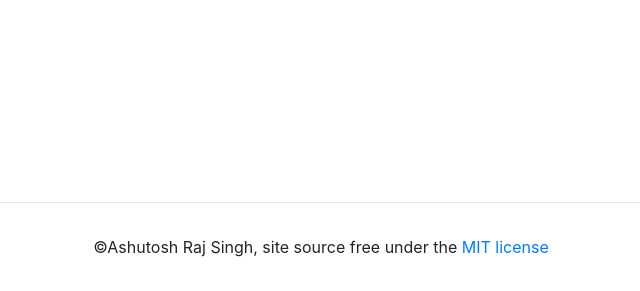
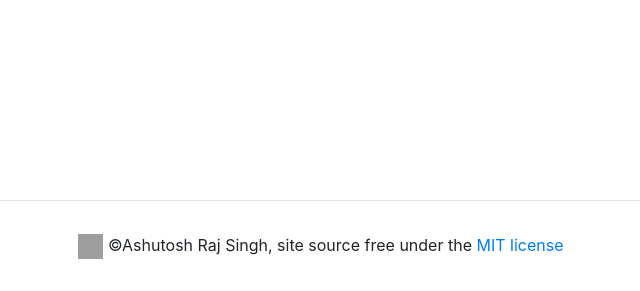
Before and after one commit to finite-simple-group-of-order-two/randomstringgen, a Django app: page / in a window 1280 px wide. Shown: the part 509-800 px from the top of the page, without its empty margins (319-959 px from the left). Run offline with Django 3.2, Linux system fonts and the light colour scheme; grey boxes are pictures that could not be loaded.

Commit message:
Photos don't work like that apparently

```diff
--- a/generator/templates/generator/home.html
+++ b/generator/templates/generator/home.html
@@ -45,7 +45,7 @@
         <footer class="footer mt-auto">
           <hr>
           <div class="container p-3 my-3" style="text-align: center;">
-            ©Ashutosh Raj Singh, site source free under the <a href="{% url 'license' %}">MIT license</a>
+            <a href="https://github.com/finite-simple-group-of-order-two/randomstringgen">{% load static %}<img src="{% static 'generator/25231.png' %}" style="width: 25px;height: 25px;"></a> ©Ashutosh Raj Singh, site source free under the <a href="{% url 'license' %}">MIT license</a>
           </div>
         </footer>
     </body>
```
Also changed, not shown: generator/templates/generator/25231.png (deleted).
